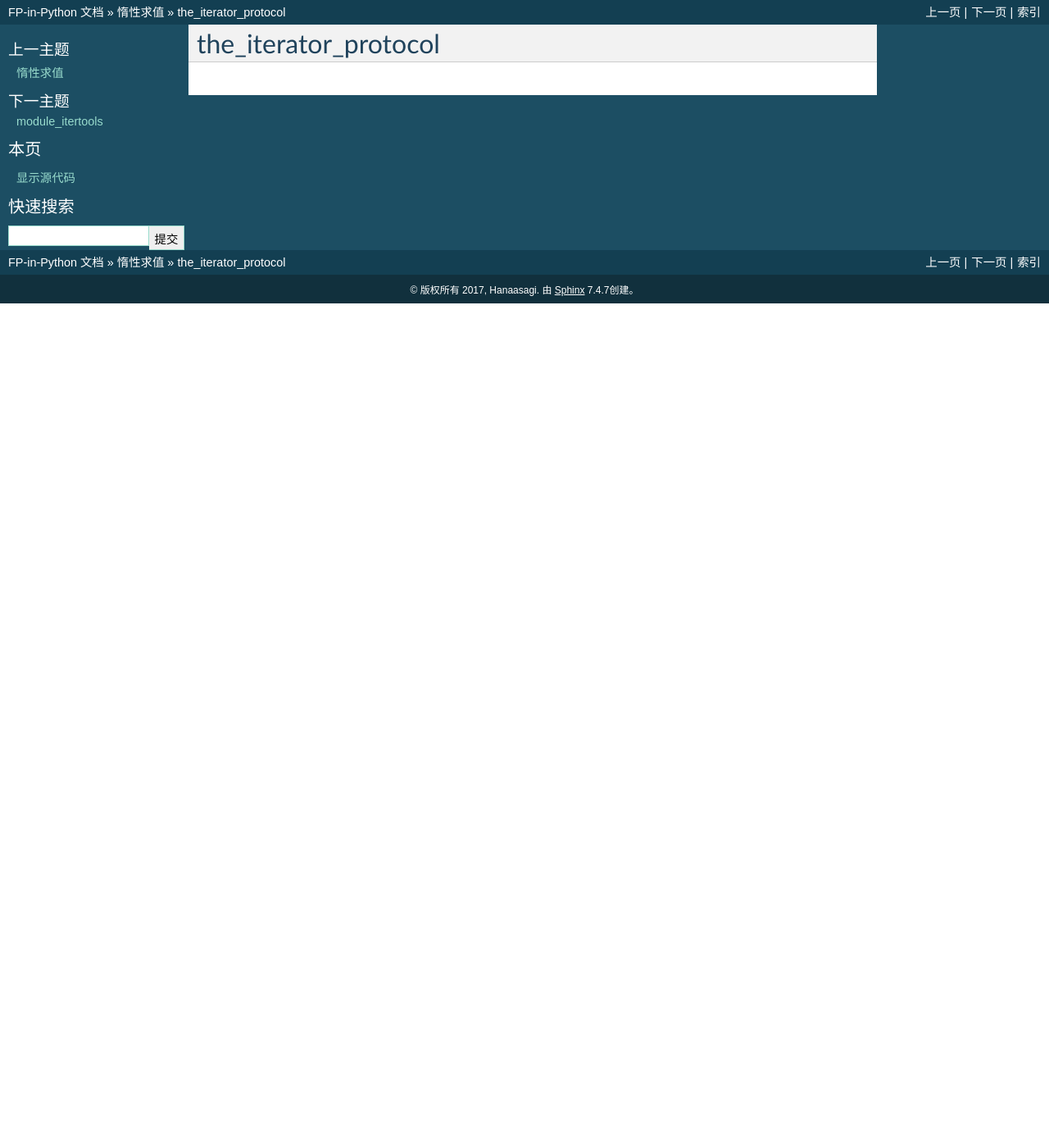
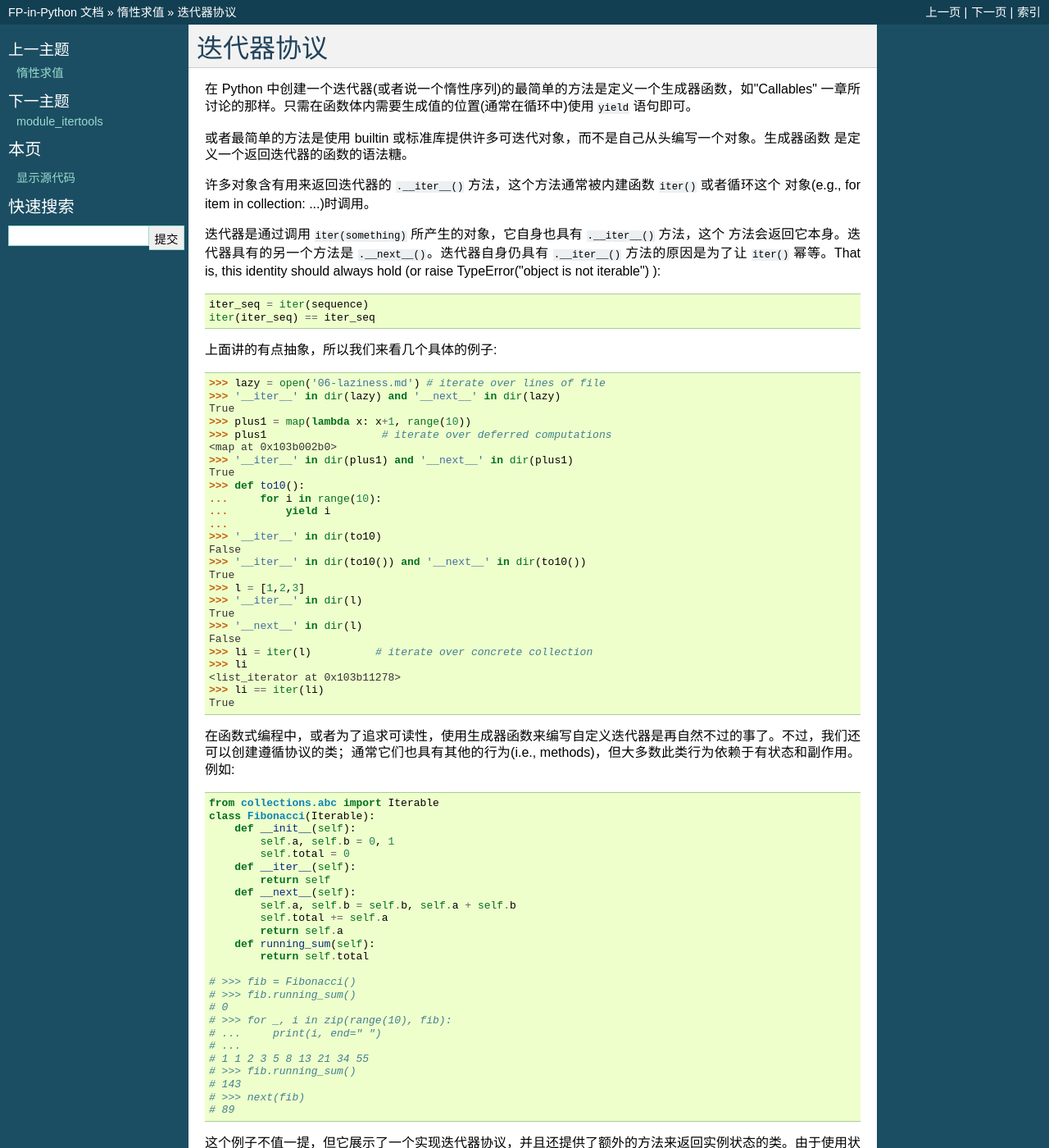
Before and after one commit to Hanaasagi/FP-in-python-zh, a Sphinx documentation site: the page built from source/the_iterator_protocol.rst, in a window 1280 px wide and 1400 px high. Shown: the whole window at 82% size. Built offline with Sphinx 7.4.7, drawn with Linux system fonts in a browser that asks for light colours; some of the changed text lies outside the part shown.

Commit message:
finish iterator protocol chapter

```diff
--- a/source/the_iterator_protocol.rst
+++ b/source/the_iterator_protocol.rst
@@ -1,2 +1,81 @@
-the_iterator_protocol
-========================
+迭代器协议
+=============
+
+在 Python 中创建一个迭代器(或者说一个惰性序列)的最简单的方法是定义一个生成器函数，如"Callables"
+一章所讨论的那样。只需在函数体内需要生成值的位置(通常在循环中)使用 ``yield`` 语句即可。
+
+或者最简单的方法是使用 builtin 或标准库提供许多可迭代对象，而不是自己从头编写一个对象。生成器函数
+是定义一个返回迭代器的函数的语法糖。
+
+许多对象含有用来返回迭代器的 ``.__iter__()`` 方法，这个方法通常被内建函数 ``iter()`` 或者循环这个
+对象(e.g., for item in collection: ...)时调用。
+
+迭代器是通过调用 ``iter(something)`` 所产生的对象，它自身也具有 ``.__iter__()`` 方法，这个
+方法会返回它本身。迭代器具有的另一个方法是 ``.__next__()``。迭代器自身仍具有 ``.__iter__()``
+方法的原因是为了让 ``iter()`` 幂等。That is, this identity should always hold
+(or raise TypeError("object is not iterable") )::
+
+    iter_seq = iter(sequence)
+    iter(iter_seq) == iter_seq
+
+上面讲的有点抽象，所以我们来看几个具体的例子::
+
+    >>> lazy = open('06-laziness.md') # iterate over lines of file
+    >>> '__iter__' in dir(lazy) and '__next__' in dir(lazy)
+    True
+    >>> plus1 = map(lambda x: x+1, range(10))
+    >>> plus1                  # iterate over deferred computations
+    <map at 0x103b002b0>
+    >>> '__iter__' in dir(plus1) and '__next__' in dir(plus1)
+    True
+    >>> def to10():
+    ...     for i in range(10):
+    ...         yield i
+    ...
+    >>> '__iter__' in dir(to10)
+    False
+    >>> '__iter__' in dir(to10()) and '__next__' in dir(to10())
+    True
+    >>> l = [1,2,3]
+    >>> '__iter__' in dir(l)
+    True
+    >>> '__next__' in dir(l)
+    False
+    >>> li = iter(l)          # iterate over concrete collection
+    >>> li
+    <list_iterator at 0x103b11278>
+    >>> li == iter(li)
+    True
+
+在函数式编程中，或者为了追求可读性，使用生成器函数来编写自定义迭代器是再自然不过的事了。不过，我们还
+可以创建遵循协议的类；通常它们也具有其他的行为(i.e., methods)，但大多数此类行为依赖于有状态和副作用。
+例如::
+
+    from collections.abc import Iterable
+    class Fibonacci(Iterable):
+        def __init__(self):
+            self.a, self.b = 0, 1
+            self.total = 0
+        def __iter__(self):
+            return self
+        def __next__(self):
+            self.a, self.b = self.b, self.a + self.b
+            self.total += self.a
+            return self.a
+        def running_sum(self):
+            return self.total
+
+    # >>> fib = Fibonacci()
+    # >>> fib.running_sum()
+    # 0
+    # >>> for _, i in zip(range(10), fib):
+    # ...     print(i, end=" ")
+    # ...
+    # 1 1 2 3 5 8 13 21 34 55
+    # >>> fib.running_sum()
+    # 143
+    # >>> next(fib)
+    # 89
+
+这个例子不值一提，但它展示了一个实现迭代器协议，并且还提供了额外的方法来返回实例状态的类。由于使用状态
+是面向对象程序员经常做的，在函数式编程风格中，我们通常会避免这样的类。
```
